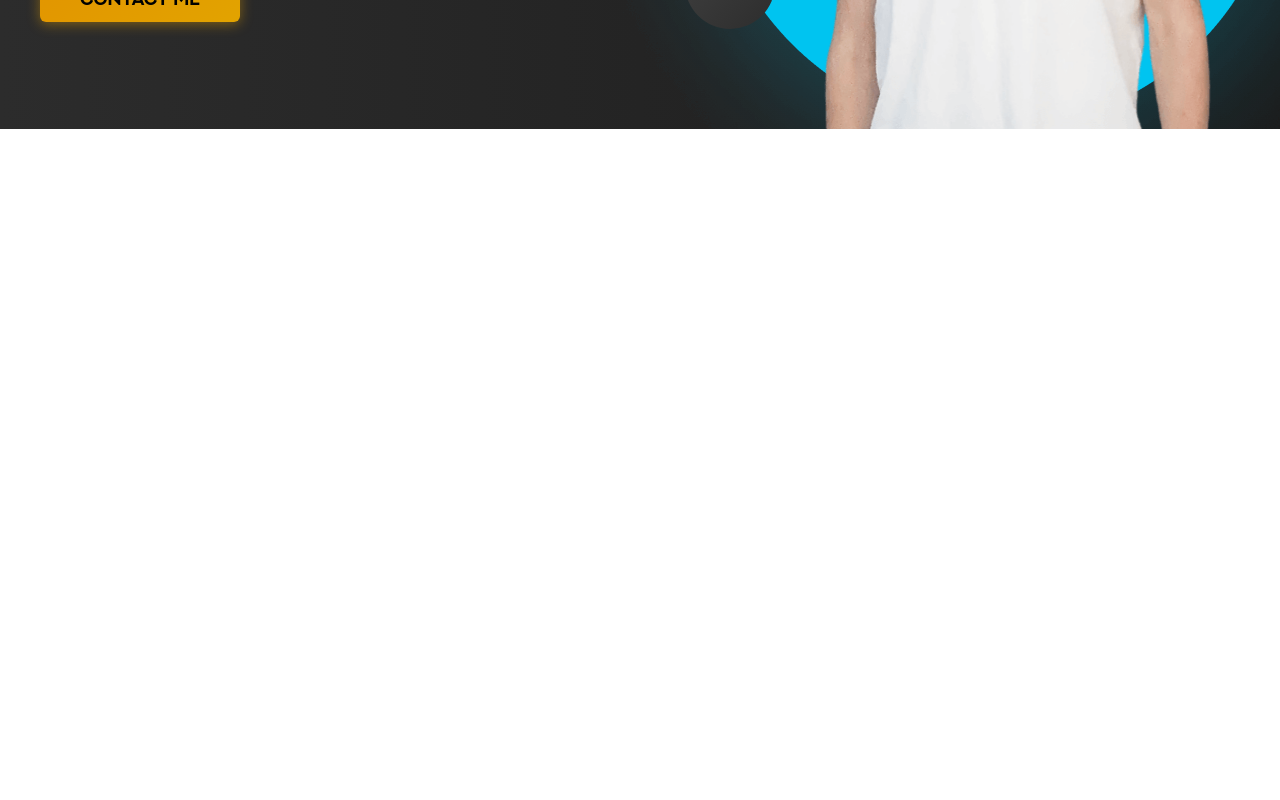
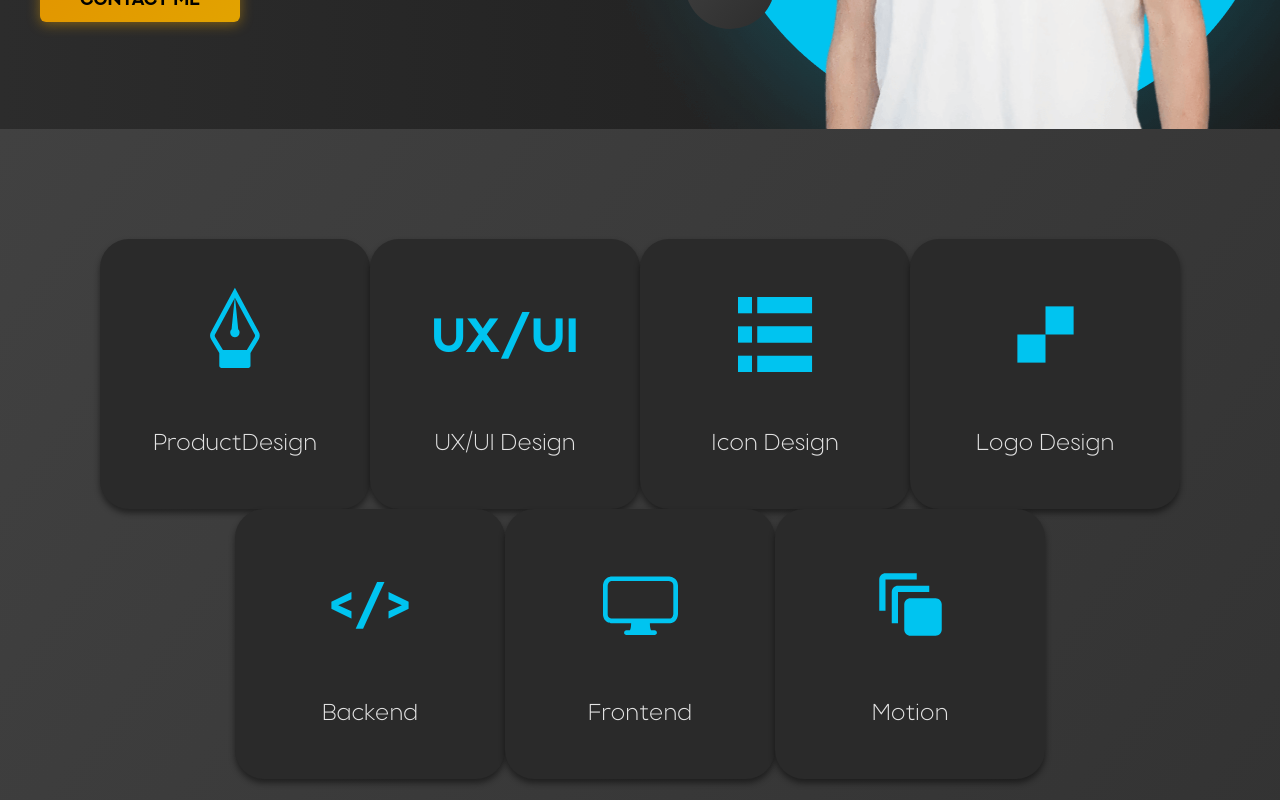
Before and after one commit to Kytyzovns/portfolio-start-project-main, a React app: page / in a window 1280 px wide. Shown: the part 620-1420 px from the top of the page. Before the commit the page ends 800 px from the top, so only its background shows below. Built offline with nearby package versions, Linux system fonts and the light colour scheme; a web font is replaced by a local one.

Commit message:
started skills adaptive

```diff
--- a/src/App.tsx
+++ b/src/App.tsx
@@ -12,7 +12,7 @@ function App() {
         <div className="App">
                 <Header/>
                 <Main/>
-                {/*<About/>*/}
+                <About/>
                 {/*<Portfolio/>*/}
                 {/*<Footer/>*/}
         </div>
--- a/src/components/FlexWrapper.tsx
+++ b/src/components/FlexWrapper.tsx
@@ -8,6 +8,8 @@ type FlexWrapperProps = {
     width?: string;
     height?: string;
     gap?: string;
+    columnGap?: string;
+    rowGap?: string;
     margin?: string;
 }
 
@@ -22,5 +24,7 @@ export const FlexWrapper = styled.div<FlexWrapperProps>`
     gap: ${props => props.gap};
     //border: 1px solid yellow;
     margin: ${props => props.margin || "0"};
+    column-gap: ${props => props.columnGap};
+    row-gap: ${props => props.rowGap};
 
 `
--- a/src/layout/sections/skills/Skills.tsx
+++ b/src/layout/sections/skills/Skills.tsx
@@ -2,11 +2,12 @@ import React from 'react';
 import {FlexWrapper} from "../../../components/FlexWrapper";
 import {Skill} from "./skill/Skill";
 import styled from "styled-components";
+import {theme} from "../../../styles/Theme";
 
 export const Skills = () => {
     return (
         <StyledSkills>
-                <FlexWrapper wrap="wrap" justify={"center"} gap={"30px"}>
+                <SkillFlexWrapper wrap="wrap" justify={"center"}>
                     <Skill iconId={"pen"} text={"ProductDesign"} iconHeight={"108"} iconWidth={"107"}
                            viewBox={"0 0 107 108"}/>
                     <Skill isText={true} title={"UX/UI"} text={"UX/UI Design"}/>
@@ -15,12 +16,19 @@ export const Skills = () => {
                     <Skill isText={true} title={"</>"} text={"Backend"}/>
                     <Skill iconId={"display"} text={"Frontend"}/>
                     <Skill iconId={"motion"} text={"Motion"}/>
-                </FlexWrapper>
+                </SkillFlexWrapper>
         </StyledSkills>
 
     );
 };
 
+const SkillFlexWrapper = styled(FlexWrapper)`
+    @mdeia ${theme.media.tablet} {
+        gap: 0;
+        // ${props => props.gap = "0"};
+    }
+`
+
 export const StyledSkills = styled.section`
     min-height: 40vh;
     padding: 110px 0 100px 0;
```
